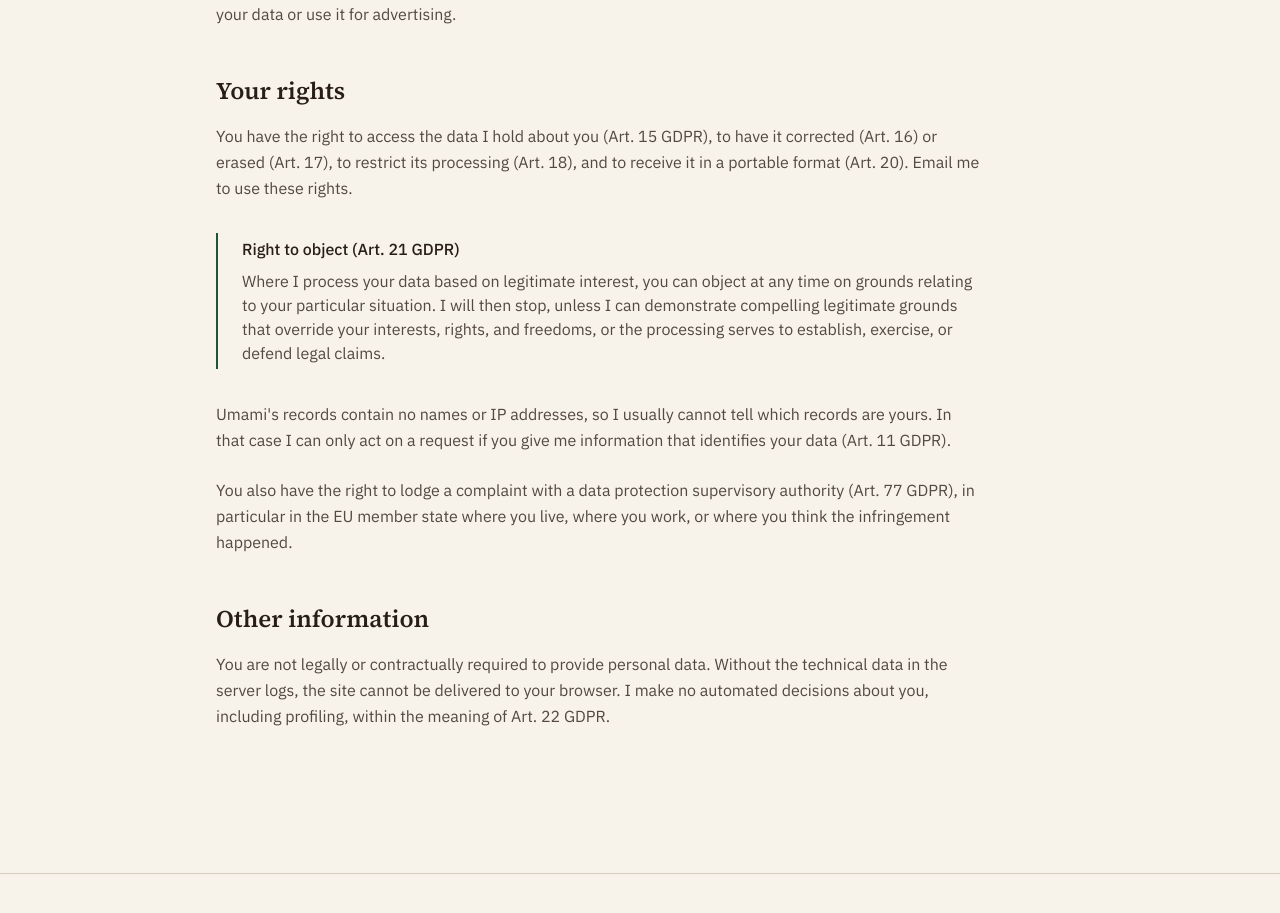
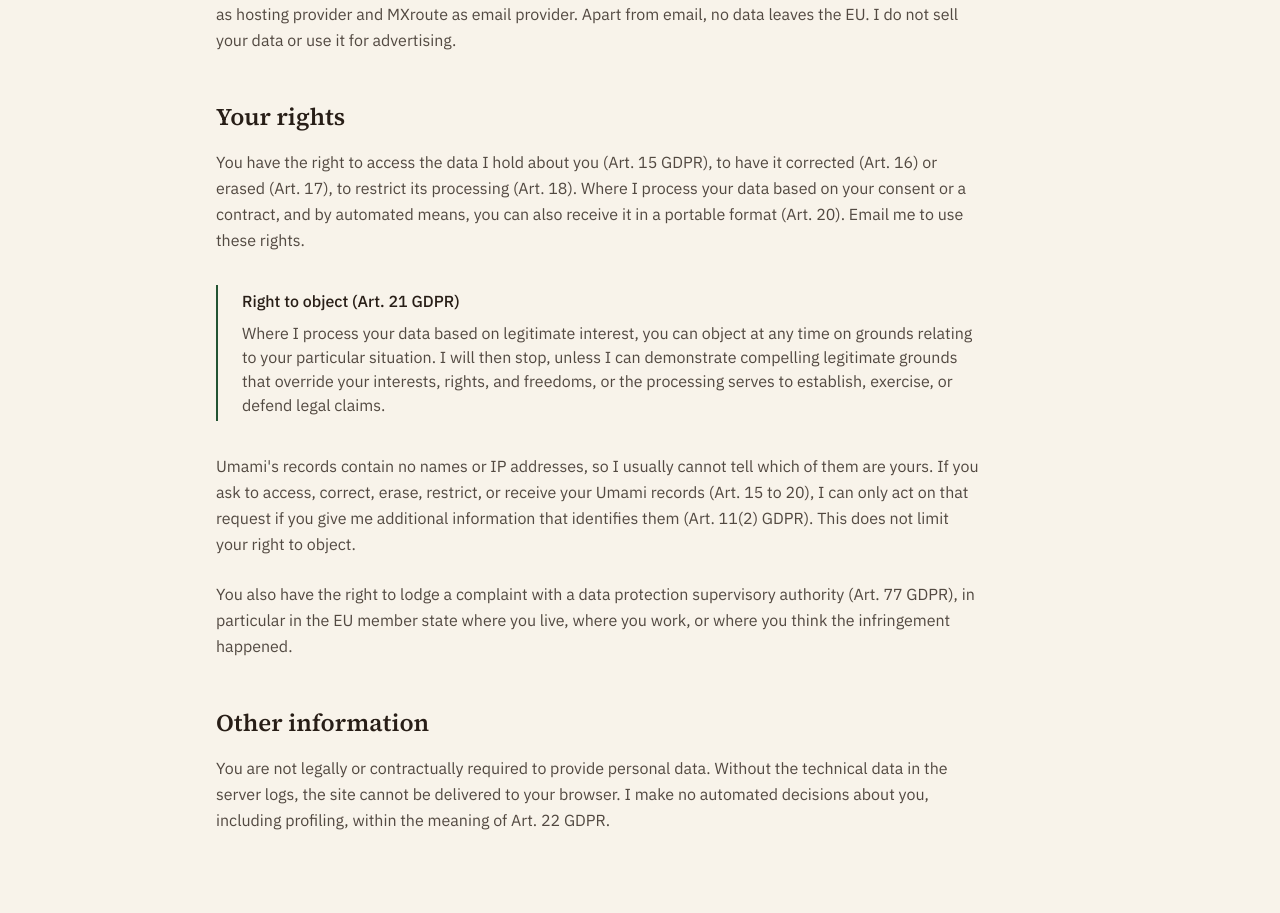
Before and after one commit to davidvornholt/portfolio, a Next.js app in the folder apps/web/: page /privacy in a window 1280 px wide. Shown: the part 2486-3399 px from the top of the page. Built offline with nearby package versions, Linux system fonts and the light colour scheme.

Commit message:
fix(web): narrow the visitor count and data rights statements

```diff
--- a/apps/web/src/features/legal/presentation/screens/privacy-screen.tsx
+++ b/apps/web/src/features/legal/presentation/screens/privacy-screen.tsx
@@ -65,9 +65,11 @@ export const PrivacyScreen = (): ReactNode => (
         region, and city) from your IP address in a database stored on the
         server, and derives your browser, operating system, and device type from
         your user agent. It combines your IP address and user agent with a
-        secret key and the current month into a pseudonymous visitor ID, so page
-        views from the same browser within one calendar month count as one
-        visitor. Umami stores neither your IP address nor your full user agent.
+        secret key and the current month into a pseudonymous visitor ID. Page
+        views within one calendar month from the same IP address and browser
+        therefore usually count as one visitor, and a new IP address or browser
+        counts as a new visitor. Umami stores neither your IP address nor your
+        full user agent.
       </MDXParagraph>
       <MDXParagraph>
         Umami sets no cookies and stores nothing on your device. Besides your
@@ -135,8 +137,9 @@ export const PrivacyScreen = (): ReactNode => (
       <MDXParagraph>
         You have the right to access the data I hold about you (Art. 15 GDPR),
         to have it corrected (Art. 16) or erased (Art. 17), to restrict its
-        processing (Art. 18), and to receive it in a portable format (Art. 20).
-        Email me to use these rights.
+        processing (Art. 18). Where I process your data based on your consent or
+        a contract, and by automated means, you can also receive it in a
+        portable format (Art. 20). Email me to use these rights.
       </MDXParagraph>
       <MDXCallout title="Right to object (Art. 21 GDPR)">
         Where I process your data based on legitimate interest, you can object
@@ -147,9 +150,11 @@ export const PrivacyScreen = (): ReactNode => (
       </MDXCallout>
       <MDXParagraph>
         Umami&apos;s records contain no names or IP addresses, so I usually
-        cannot tell which records are yours. In that case I can only act on a
-        request if you give me information that identifies your data (Art. 11
-        GDPR).
+        cannot tell which of them are yours. If you ask to access, correct,
+        erase, restrict, or receive your Umami records (Art. 15 to 20), I can
+        only act on that request if you give me additional information that
+        identifies them (Art. 11(2) GDPR). This does not limit your right to
+        object.
       </MDXParagraph>
       <MDXParagraph>
         You also have the right to lodge a complaint with a data protection
```
